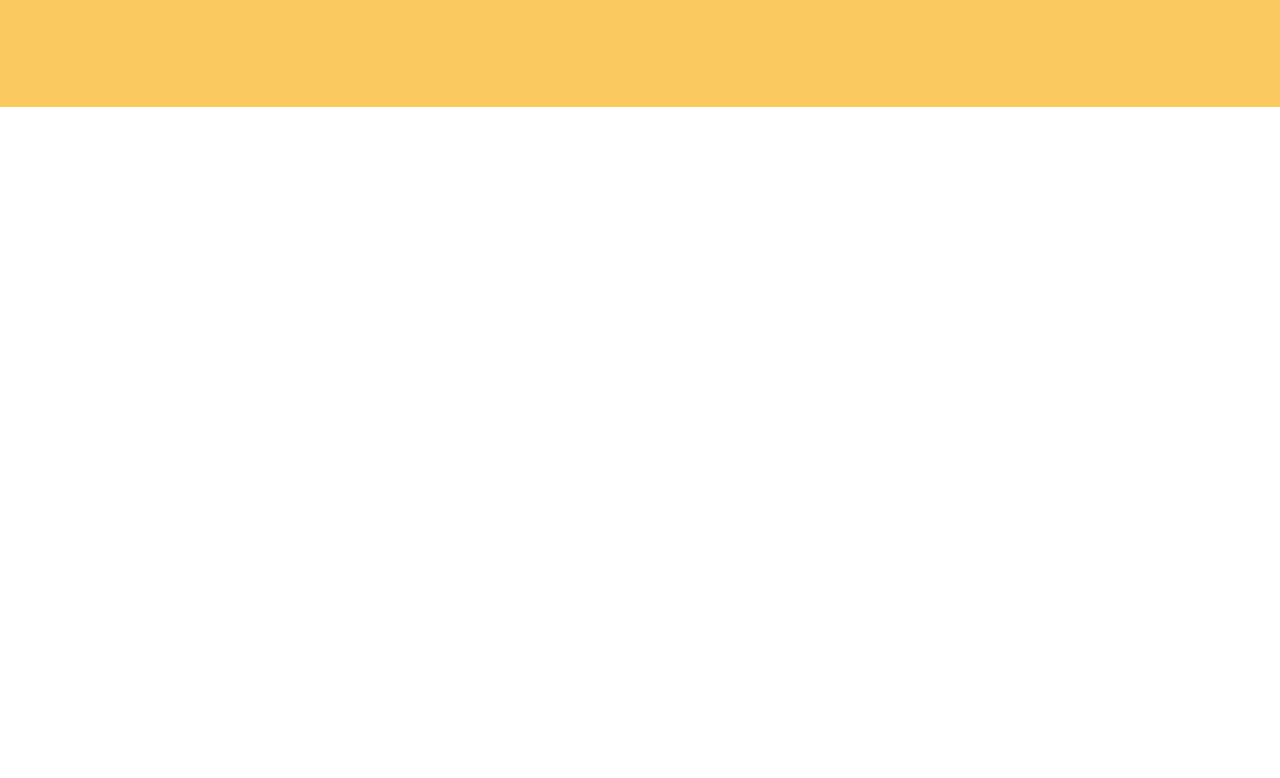
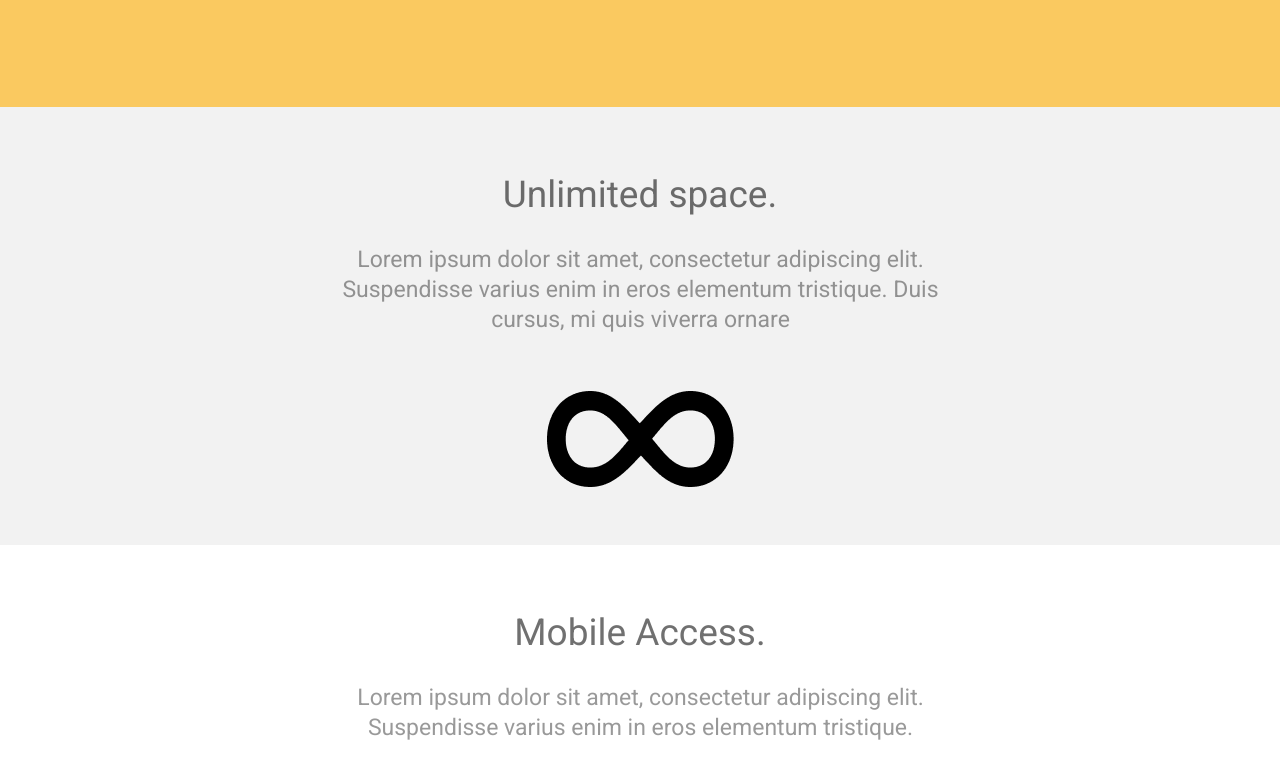
Before and after one commit to SemenVasilega/Vasilega_FrontEndHomeWork, a plain HTML site: page HW3/index.html in a window 1280 px wide. Shown: the part 462-1240 px from the top of the page. Before the commit the page ends 800 px from the top, so only its background shows below. Drawn offline with Linux system fonts and the light colour scheme.

Commit message:
not finished 1

```diff
--- a/HW3/index.html
+++ b/HW3/index.html
@@ -37,5 +37,32 @@
             <button>Get an invite</button>
         </form>
     </div>
+    <div class="unlimited">
+        <div class="text">
+            <h2>Unlimited space.</h2>
+            <p>Lorem ipsum dolor sit amet, consectetur
+                adipiscing elit. Suspendisse varius enim
+                in eros elementum tristique. Duis cursus,
+                mi quis viverra ornare</p>
+        </div>
+        <div class="image">
+            <a href="#">
+                <img src="img/unlim.png" alt="unlimited">
+            </a>
+        </div>
+    </div>
+    <div class="mobile">
+        <div class="text">
+            <h2>Mobile Access.</h2>
+            <p>Lorem ipsum dolor sit amet, consectetur adipiscing
+                elit. Suspendisse varius enim in eros elementum
+                tristique.</p>
+        </div>
+        <div class="image">
+            <a href="#">
+                <img src="img/mobile.png" alt="mobile">
+            </a>
+        </div>
+    </div>
 </body>
 </html>
--- a/HW3/style/style.css
+++ b/HW3/style/style.css
@@ -3,6 +3,7 @@
 }
 body{
     font-family: Roboto;
+    /* text-align: center; */
 }
 header{
     background-color: #FFFFFF;
@@ -92,5 +93,35 @@ header a{
     /* font-family: Roboto; */
     font-size: 30px;
     line-height: 54px;
+}
+.unlimited{
+    background-color: #F2F2F2;
+    margin: 0;
+    height: 438px;
+}
+.text h2{
+    /* font-weight: 400px; */
+    font-size: 37px;
+    line-height: 36px;
+    text-align: center;
+    padding-top: 70px;
+    color: rgba(0, 0, 0, 0.56);
+}
+.text p{
+    font-size: 23px;
+    line-height: 30px;
+    text-align: center;
+    padding-top: 32px;
+    margin: 0 310px 0 311px;
+    color: rgba(0, 0, 0, 0.4);
+    width: 819;
 
 }
+.image{
+    text-align: center;
+    padding-top: 56px;
+}
+.image a{
+    text-decoration: none;
+    display: inline-block;
+}
```
Also changed, not shown: HW3/img/mobile.png (added), HW3/img/unlim.png (added).
